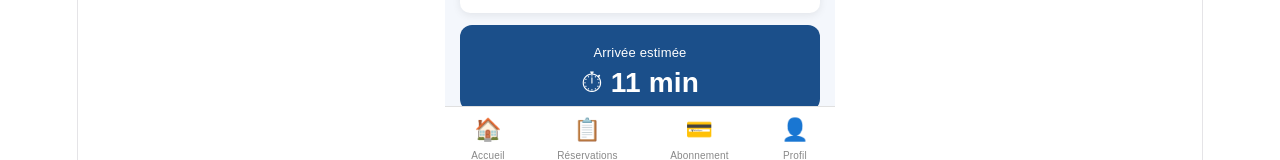
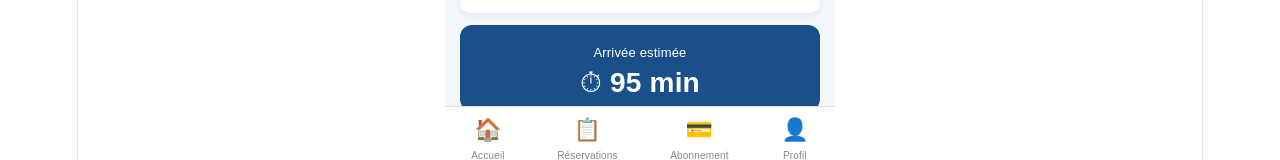
Before and after one commit to Hamed-Douk/cleanfix-ci, a React (Vite) app: page /suivi in a window 1280 px wide. Shown: the part 621-781 px from the top of the page. Built offline with nearby package versions, Linux system fonts and the light colour scheme; sample sign-in values are in the browser's storage.

Commit message:
ETA calculé selon distance réelle

```diff
--- a/src/pages/Suivi.jsx
+++ b/src/pages/Suivi.jsx
@@ -31,7 +31,18 @@ const iconeClient = L.divIcon({
 
 function Suivi() {
   const navigate = useNavigate()
-  const [eta, setEta] = useState(12)
+ const calculerETA = (pos1, pos2) => {
+  const R = 6371
+  const dLat = (pos2[0] - pos1[0]) * Math.PI / 180
+  const dLon = (pos2[1] - pos1[1]) * Math.PI / 180
+  const a = Math.sin(dLat/2) * Math.sin(dLat/2) +
+    Math.cos(pos1[0] * Math.PI/180) * Math.cos(pos2[0] * Math.PI/180) *
+    Math.sin(dLon/2) * Math.sin(dLon/2)
+  const distance = R * 2 * Math.atan2(Math.sqrt(a), Math.sqrt(1-a))
+  return Math.round(distance / 0.5 * 6)
+}
+
+const [eta, setEta] = useState(() => calculerETA([5.4150, -4.0167], [5.3484, -3.9897]))
   const [statut, setStatut] = useState('en_route')
 
   // Position client — Abidjan Cocody
```
